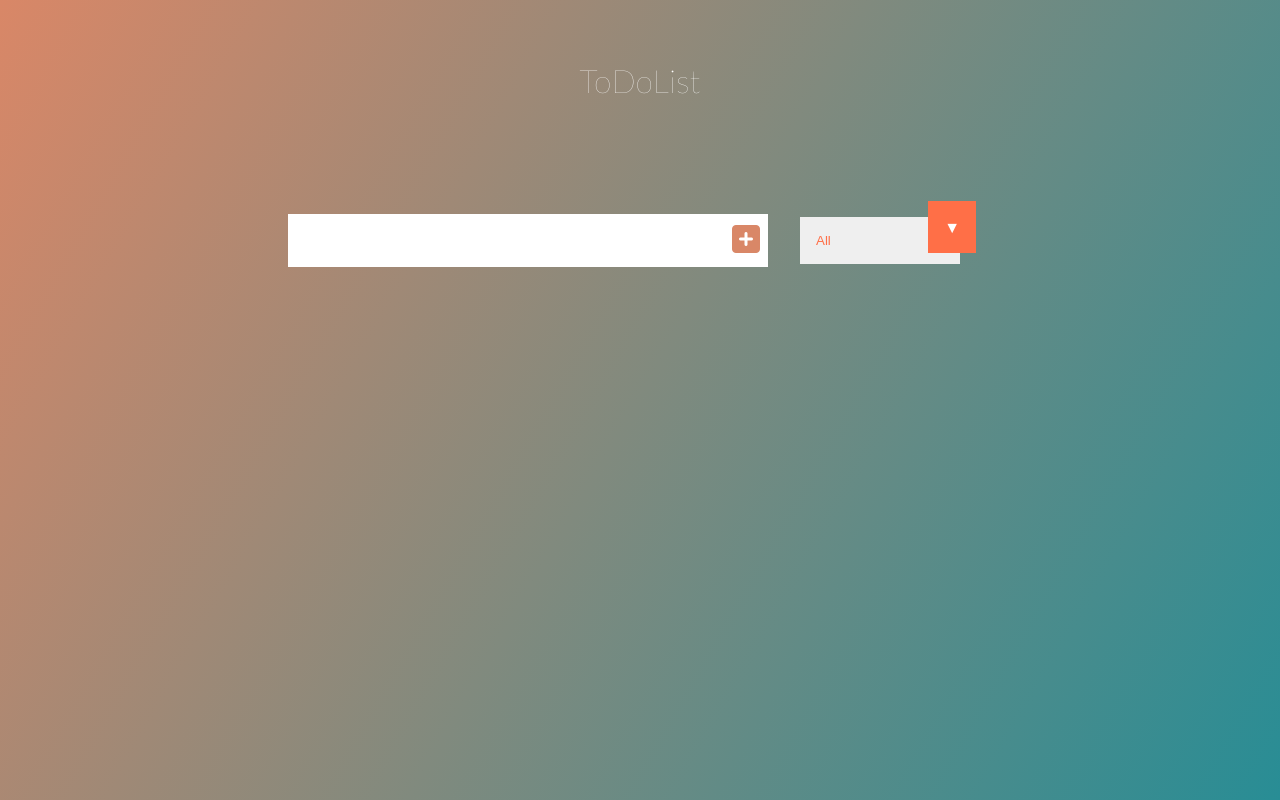
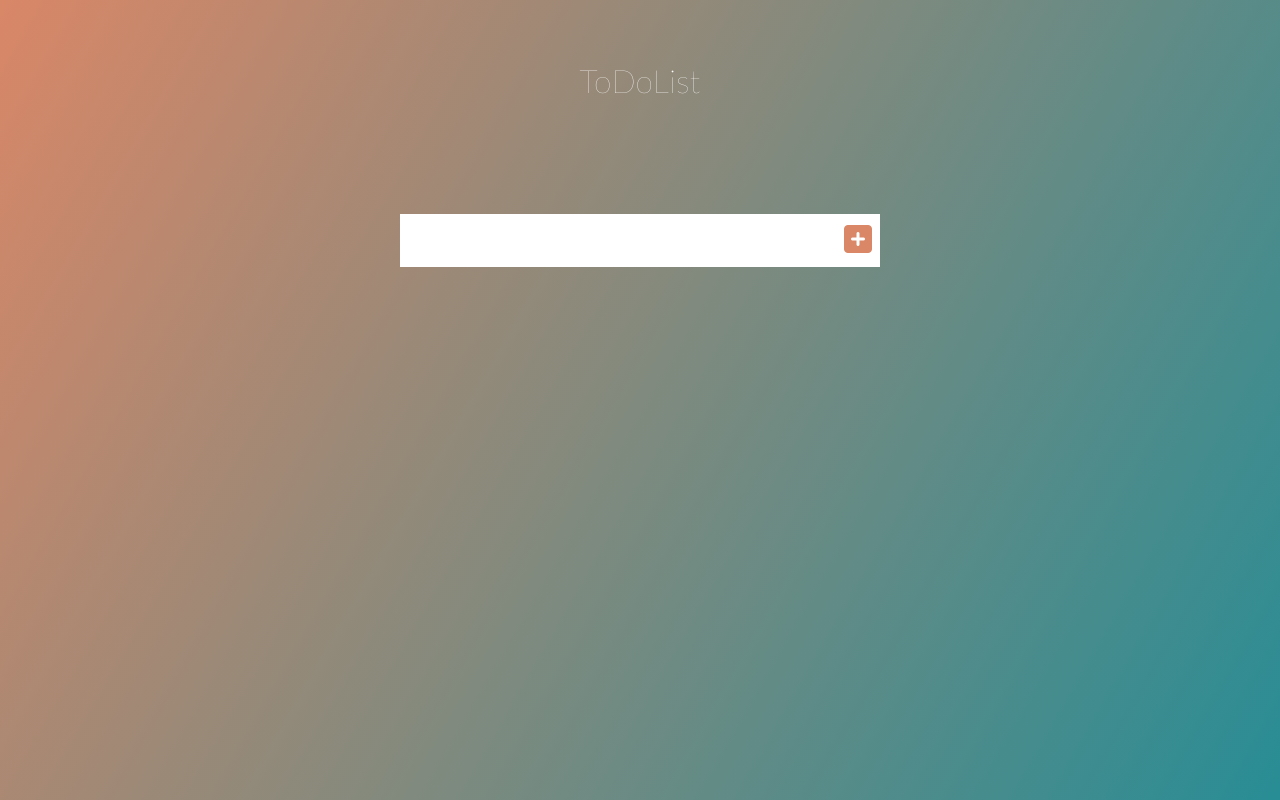
Before and after one commit to siddav83/to-do-list, a plain HTML site: page index.html in a window 1280 px wide. Drawn offline with Linux system fonts and the light colour scheme.

Commit message:
happy path todo

```diff
--- a/index.html
+++ b/index.html
@@ -20,11 +20,11 @@
     <i class="fas fa-plus-square"></i>
   </button>
   <div class="select">
-    <select name="todo" class="filter-todo">
+   <!--  <select name="todo" class="filter-todo">
       <option value="all">All</option>
       <option value="completed">Complete</option>
       <option value="uncompleted">Uncompleted</option>
-    </select>
+    </select> -->
   </div>
   </form>
   <div class="to-do-container">
--- a/style.css
+++ b/style.css
@@ -99,7 +99,7 @@ form button:hover {
   opacity:  0;
 }
 
-select {
+/*select {
   -webkit-appearance:  none;
   -moz-appearance:  none;
   appearance:  none;
@@ -112,8 +112,8 @@ select {
   position: relative;
   overflow:hidden;
   padding: 1rem;
-}
-
+}*/
+/*
 select {
   color: #ff6f48;
   width: 10rem;
@@ -129,4 +129,4 @@ select {
   right: 0;
   padding: 1rem;
   pointer-events: none;
-}
+}*/
```
